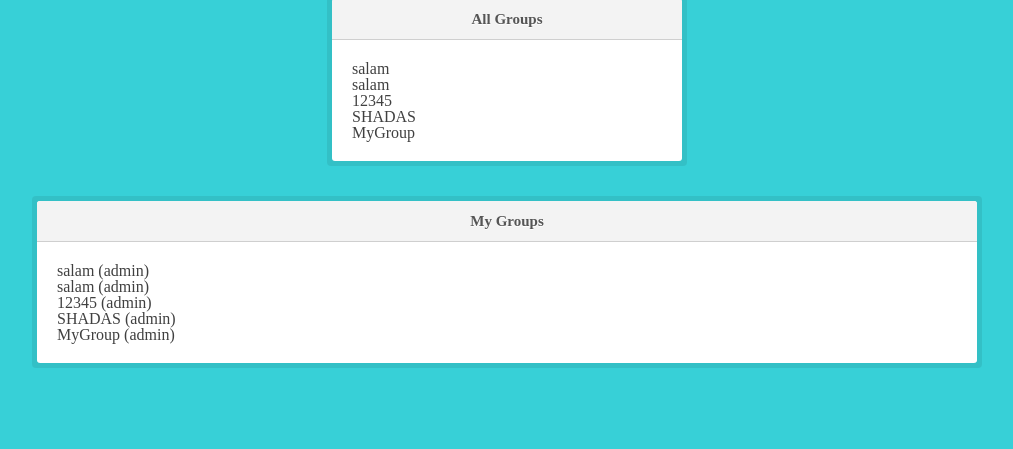
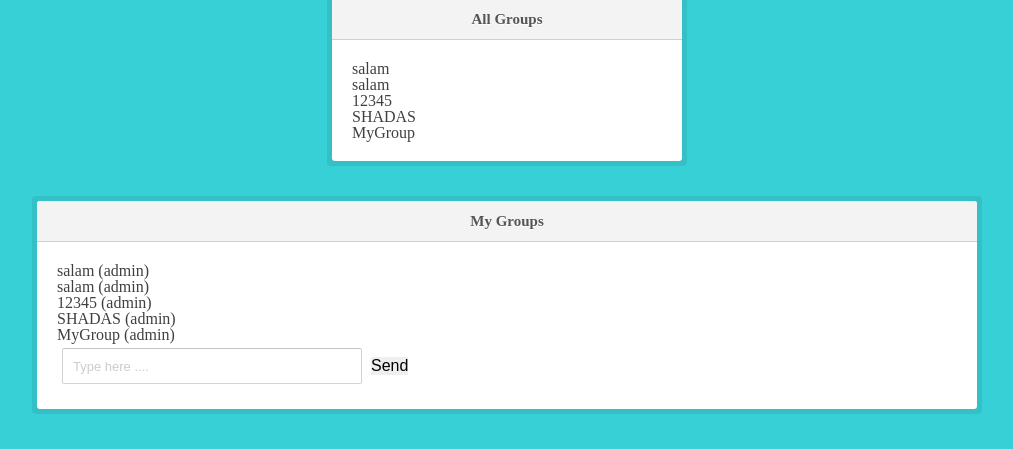
Before and after one commit to pexpert28/Django, a Django app: template ShelegramWeb/templates/shelegram/groups.html in a window 1280 px wide. Shown: the part 401-850 px from the top of the page, without its empty margins (133-1146 px from the left). Before the commit the page ends 769 px from the top, so only its background shows below. Run offline with Django 3.2, Linux system fonts and the light colour scheme; the template is opened without the code that fills it: values that come from a table or form of the project are taken from there, others are empty; data comes from the database, SQL or seed files in the repository; parts of the project's set-up code (start-up, migrations or seed data) failed here and were passed over.

Commit message:
Update groups.html

```diff
--- a/ShelegramWeb/templates/shelegram/groups.html
+++ b/ShelegramWeb/templates/shelegram/groups.html
@@ -49,6 +49,10 @@
 		                <li>{{ mem.name }}</li>
 		                {% endfor %}
 		    	</ul>
+			<div class="input_message">
+				<input type="text" class="chat-box" placeholder="Type here ...." required>
+				<input type="button" class="chat-button" value="Send">
+			</div>
 		</div>
 	</div>
 
```
Lines whose indentation alone changed are shown as unchanged.
